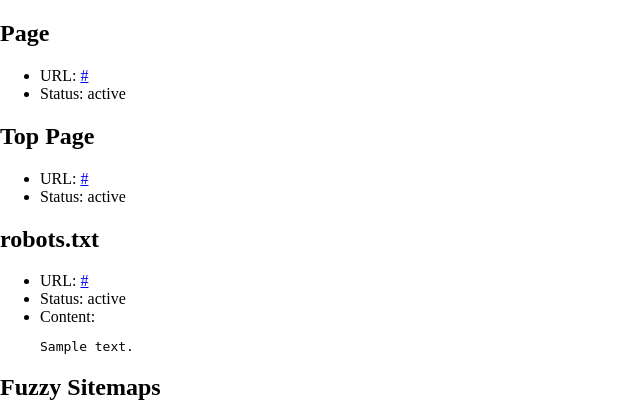
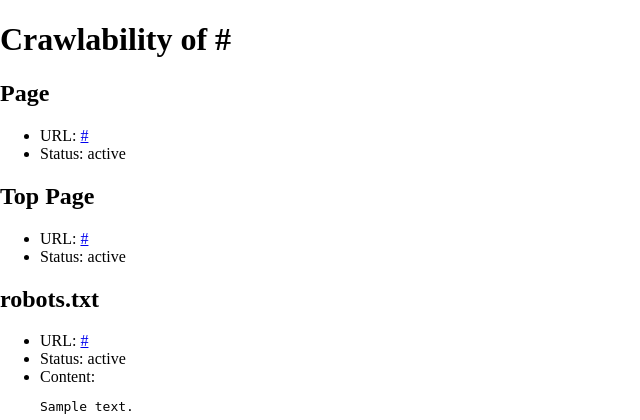
Before and after one commit to capybala/crawlability, a Python web app: template templates/result.html in a window 1280 px wide. Shown: the top 420 px of the page, without its empty margins (0-640 px from the left). Run offline with Jinja, Linux system fonts and the light colour scheme; the template is opened without the code that fills it: most values are stand-ins (such as "Sample title", 1, 10 or a date in 2020).

Commit message:
Result page now show h1/title

```diff
--- a/templates/result.html
+++ b/templates/result.html
@@ -1,4 +1,6 @@
 {% extends "_layout.html" %}
+
+{% block title %}Crawlability of {{ c.page.url }}{% endblock %}
 
 {% macro render_page_items(page) %}
 	<li>URL: <a href="{{ page.url }}" rel="nofollow">{{ page.url }}</a>
@@ -10,6 +12,8 @@
 {% endmacro %}
 
 {% block content %}
+
+<h1>Crawlability of {{ c.page.url }}</h1>
 
 <h2>Page</h2>
 <ul>
```
